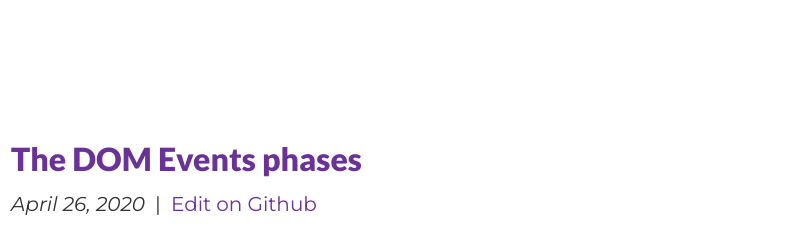
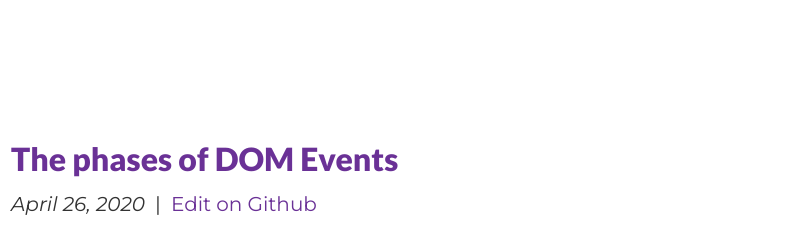
Before and after one commit to eddiemf/devlust, a Gatsby site: page /dom-events-phases in a window 1280 px wide. Shown: the top 237 px of the page, 244-1053 px from the left. Built offline with nearby package versions, Linux system fonts and the light colour scheme; Gatsby itself is replaced by a stand-in of ours; some packages are replaced by stand-ins of ours.

Commit message:
edit: change post title

```diff
--- a/src/posts/dom-events-phases/dom-events-phases.md
+++ b/src/posts/dom-events-phases/dom-events-phases.md
@@ -1,5 +1,5 @@
 ---
-title: 'The DOM Events phases'
+title: 'The phases of DOM Events'
 date: '2020-04-26'
 slug: 'dom-events-phases'
 image: 'image.jpg'
```
